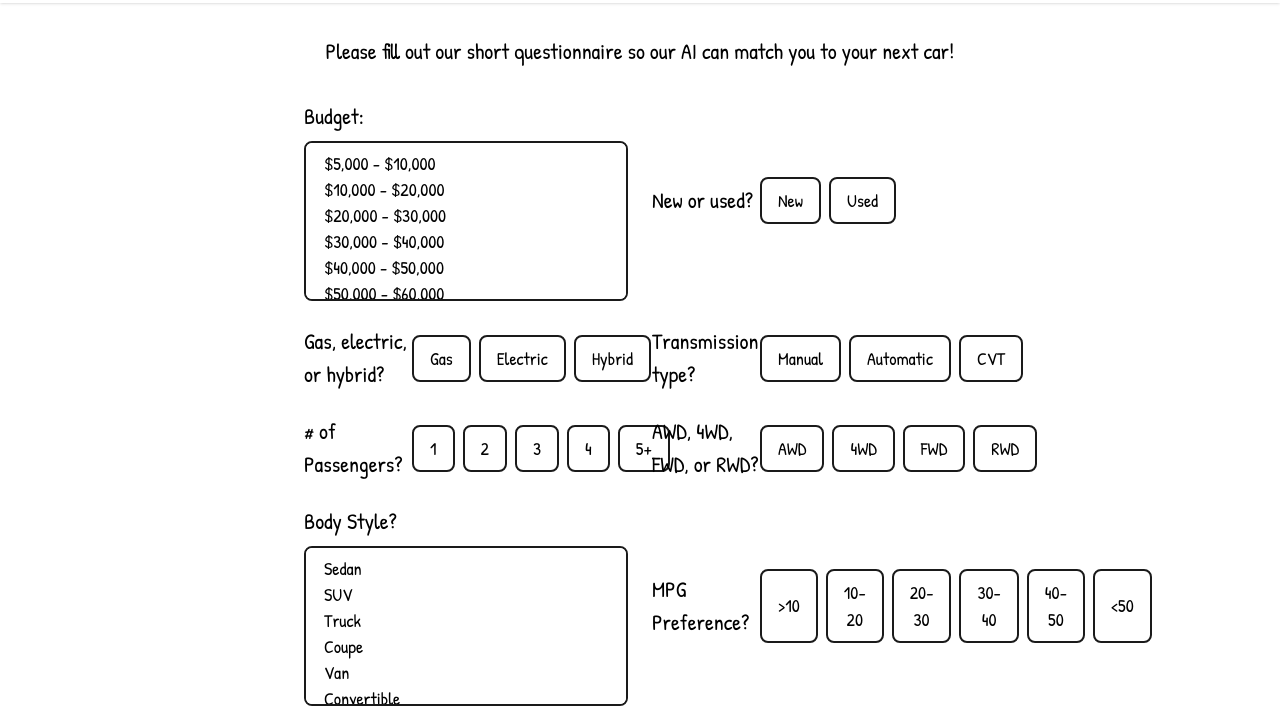
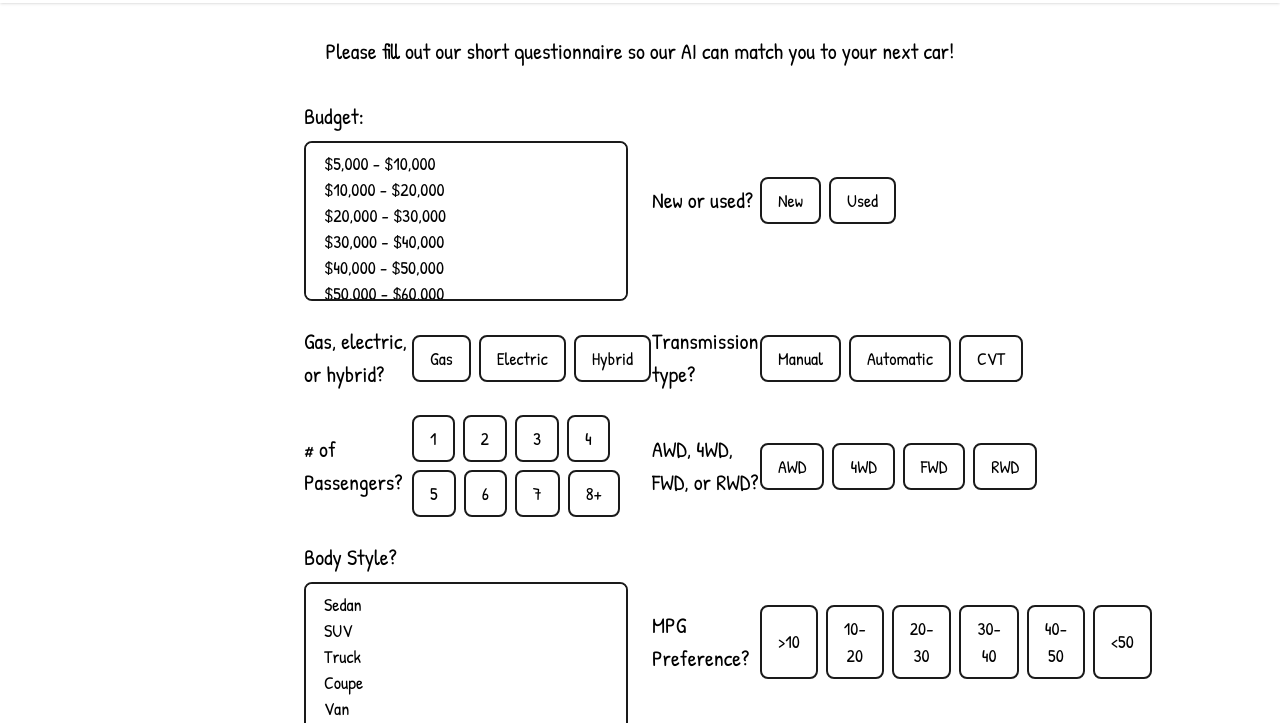
Before and after one commit to aharnessdev/autoMatch, a website: page search.html in a window 1280 px wide. Shown: the part 77-800 px from the top of the page. Drawn offline with nearby package versions, Linux system fonts and the light colour scheme.

Commit message:
Added more options for testing purposes.

```diff
--- a/search.html
+++ b/search.html
@@ -94,12 +94,15 @@
                     <!-- Passengers (No Change) -->
                     <div class="flex items-center">
                         <label class="w-1/3 text-black text-[22px]"># of Passengers?</label>
-                        <div class="w-2/3 flex space-x-2">
+                        <div class="w-2/3 flex flex-wrap gap-2">
                             <button type="button" class="option-button bg-white border-2 border-[#1a1a1a] rounded-lg px-4 py-2 text-[18px]" data-field="passengers" data-value="1">1</button>
                             <button type="button" class="option-button bg-white border-2 border-[#1a1a1a] rounded-lg px-4 py-2 text-[18px]" data-field="passengers" data-value="2">2</button>
                             <button type="button" class="option-button bg-white border-2 border-[#1a1a1a] rounded-lg px-4 py-2 text-[18px]" data-field="passengers" data-value="3">3</button>
                             <button type="button" class="option-button bg-white border-2 border-[#1a1a1a] rounded-lg px-4 py-2 text-[18px]" data-field="passengers" data-value="4">4</button>
-                            <button type="button" class="option-button bg-white border-2 border-[#1a1a1a] rounded-lg px-4 py-2 text-[18px]" data-field="passengers" data-value="5+">5+</button>
+                            <button type="button" class="option-button bg-white border-2 border-[#1a1a1a] rounded-lg px-4 py-2 text-[18px]" data-field="passengers" data-value="5">5</button>
+                            <button type="button" class="option-button bg-white border-2 border-[#1a1a1a] rounded-lg px-4 py-2 text-[18px]" data-field="passengers" data-value="6">6</button>
+                            <button type="button" class="option-button bg-white border-2 border-[#1a1a1a] rounded-lg px-4 py-2 text-[18px]" data-field="passengers" data-value="7">7</button>
+                            <button type="button" class="option-button bg-white border-2 border-[#1a1a1a] rounded-lg px-4 py-2 text-[18px]" data-field="passengers" data-value="8+">8+</button>
                         </div>
                     </div>
 
```
